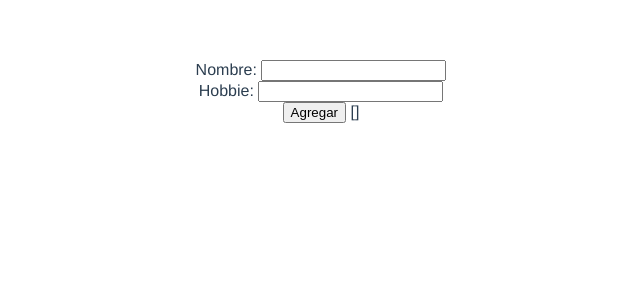
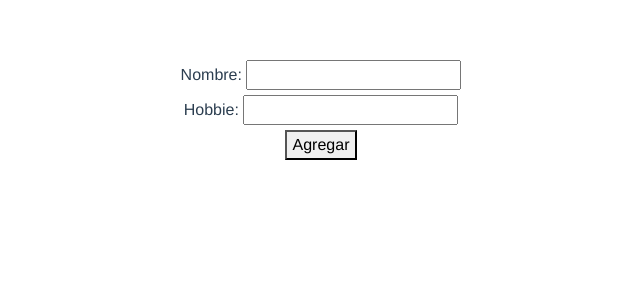
Before and after one commit to BrianHey/vueexample, a Vue app: page / in a window 1280 px wide. Shown: the top 300 px of the page, without its empty margins (319-959 px from the left). Built offline with nearby package versions, Linux system fonts and the light colour scheme.

Commit message:
read listo

```diff
--- a/package.json
+++ b/package.json
@@ -1,5 +1,5 @@
 {
-  "name": "vueexample",
+  "name": "vueexamplewer",
   "version": "0.1.0",
   "private": true,
   "scripts": {
@@ -7,6 +7,7 @@
     "build": "vue-cli-service build"
   },
   "dependencies": {
+    "bootstrap-vue": "^2.21.2",
     "core-js": "^3.6.5",
     "vue": "^2.6.11"
   },
--- a/src/App.vue
+++ b/src/App.vue
@@ -3,7 +3,7 @@
     <label>Nombre:</label> <input v-model="nombre" /> <br />
     <label>Hobbie:</label> <input v-model="hobbie" /> <br />
     <button @click="addUsers">Agregar</button>
-    {{usuarios}}
+    <b-table striped hover :items='usuarios'></b-table>
   </div>
 </template>
 
```
Also changed, not shown: src/main.js (+7 -0 lines), 1 other file (tests, documents, lock files or other folders).
